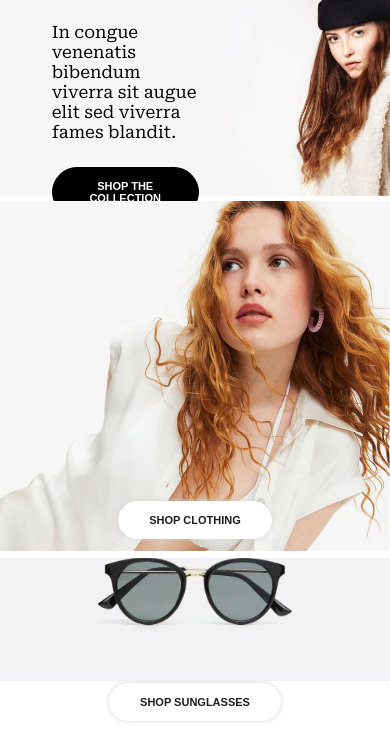
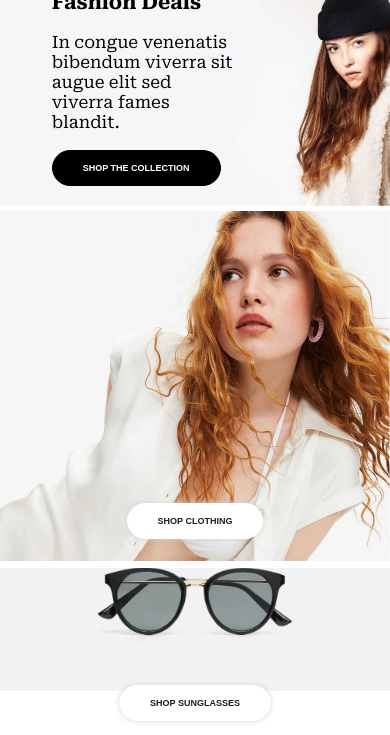
Before and after one commit to Kiruthika71/E-Commerce-Website, a plain HTML site: page index.html in a window 390 px wide. Shown: the part 104-839 px from the top of the page. Drawn offline with nearby package versions, Linux system fonts and the light colour scheme.

Commit message:
banner changes

```diff
--- a/style.css
+++ b/style.css
@@ -82,7 +82,7 @@ body {
     padding: 40px;
     display: flex;
     flex-direction: column;
-    gap: 25px;
+    gap: 18px;
 }
 
 .slide-details > h1 {
@@ -473,7 +473,7 @@ input {
 
     .banner {
         height: 250px;
-        margin-top: 50px;
+        margin-top: 60px;
     }
 
     .slide {
@@ -481,7 +481,7 @@ input {
     }
 
     .slide-details {
-        width: 60%;
+        width: 70%;
     }
 
     .slide-details h1 {
@@ -489,7 +489,8 @@ input {
     }
 
     .btn {
-        font-size: 11px;
+        font-size: 9px;
+        margin-bottom: 10px;
     }
 
     .featured {
```
